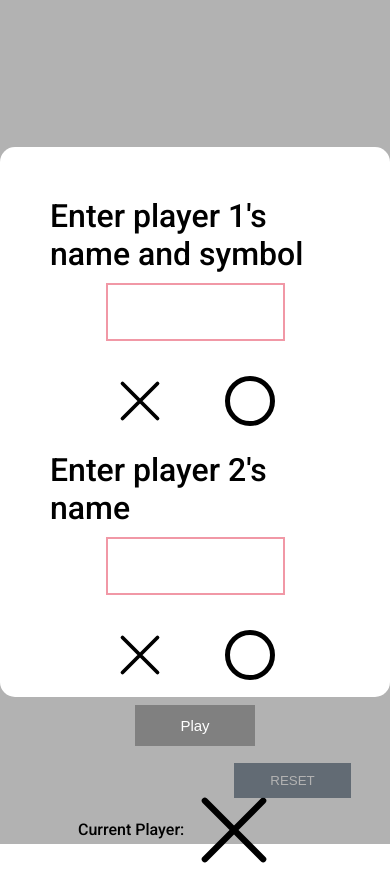
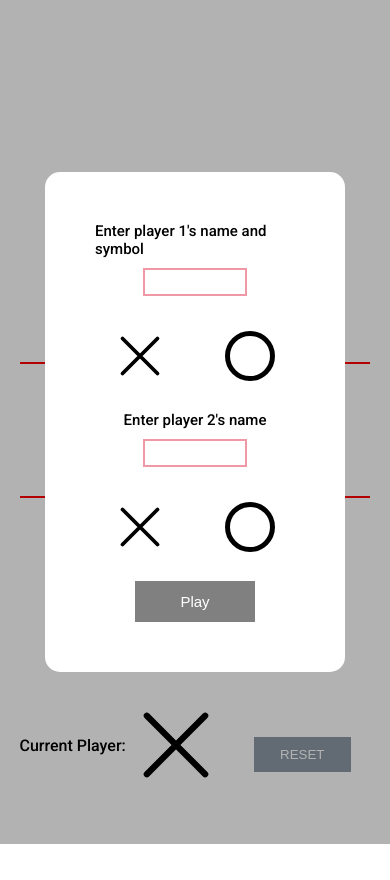
Before and after one commit to DarkEagleBaby/tictactoe, a plain HTML site: page index.html in a window 390 px wide. Drawn offline with Linux system fonts and the light colour scheme; a web font is replaced by a local one.

Commit message:
added responsiveness for mobile

```diff
--- a/styles.css
+++ b/styles.css
@@ -78,22 +78,7 @@ grid-template-rows:repeat(3,150px);
     background-color:rgba(112, 128, 144,0.9);
 }
 
-@media(max-width:400px){
-    #reset{
-        top:88%;
-        left:60%;
-        margin-top:20px;
-    }
-    .currentPlayer{
-        top:90%;
-        left:20%;
-        margin-top:20px;
-    }
-    .board{
-        grid-template-columns:repeat(3,1fr);
-        grid-template-rows:repeat(3,1fr) ;
-    }
-}
+
 
 .square[data-board-index='0'],.square[data-board-index='3'],
 .square[data-board-index='6']{
@@ -258,3 +243,36 @@ width: 100%;
     font-size:40px;
 }
 .hidden{display:none;}
+
+@media(max-width:400px){
+    body{overflow:hidden}
+    #reset{
+        top:85%;
+        left:65%;
+        margin-top:20px;
+    }
+    .currentPlayer{
+        height:100px;
+        top:80%;
+        left:5%;
+        margin-top:20px;
+    }
+    .board{
+        max-height:400px;
+        grid-template-columns:repeat(3,1fr);
+        grid-template-rows:repeat(3,1fr) ;
+    }
+    .card-initial{
+        width:300px;
+        height:500px;
+    }
+    .form-initial{
+        font-size:15px;
+    }
+    .player1 input,.player2 input{
+        padding:0
+    }
+    .end-text,.end-score{
+        font-size:30px;
+    }
+}
```
